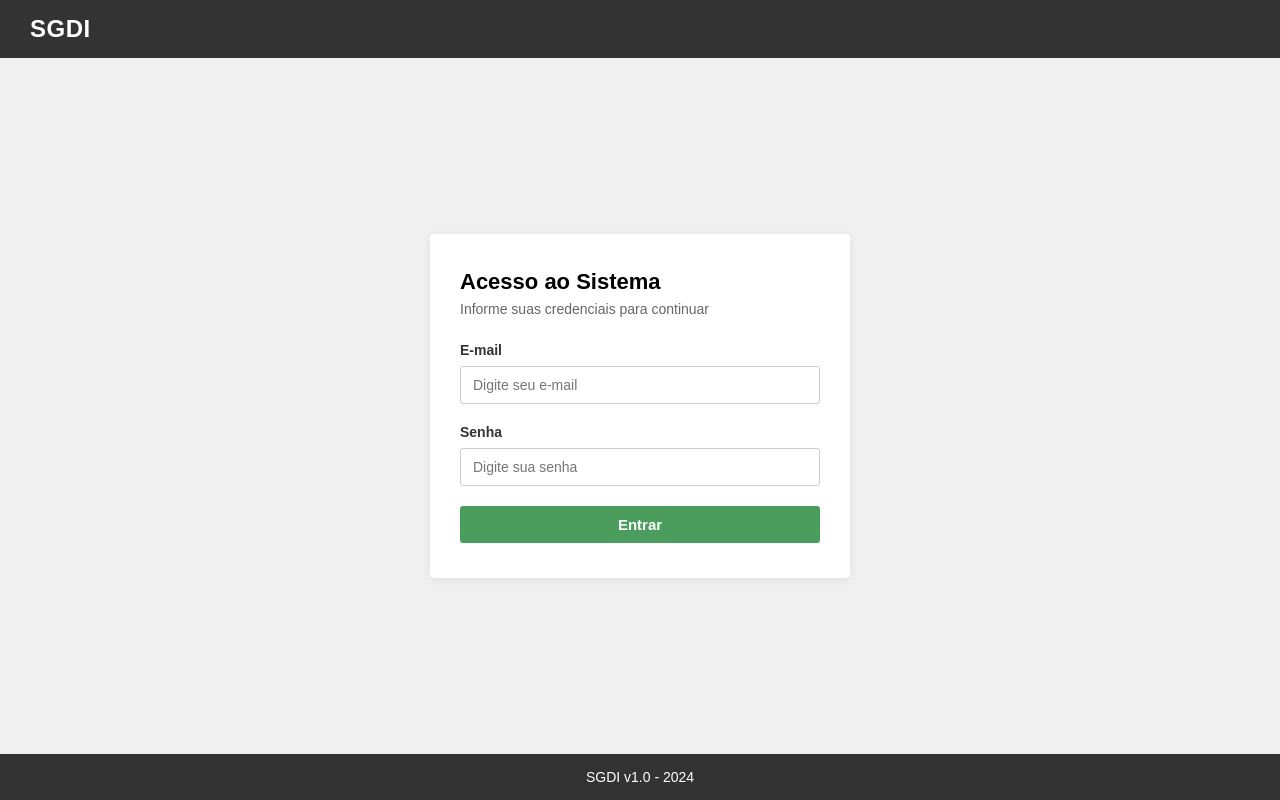
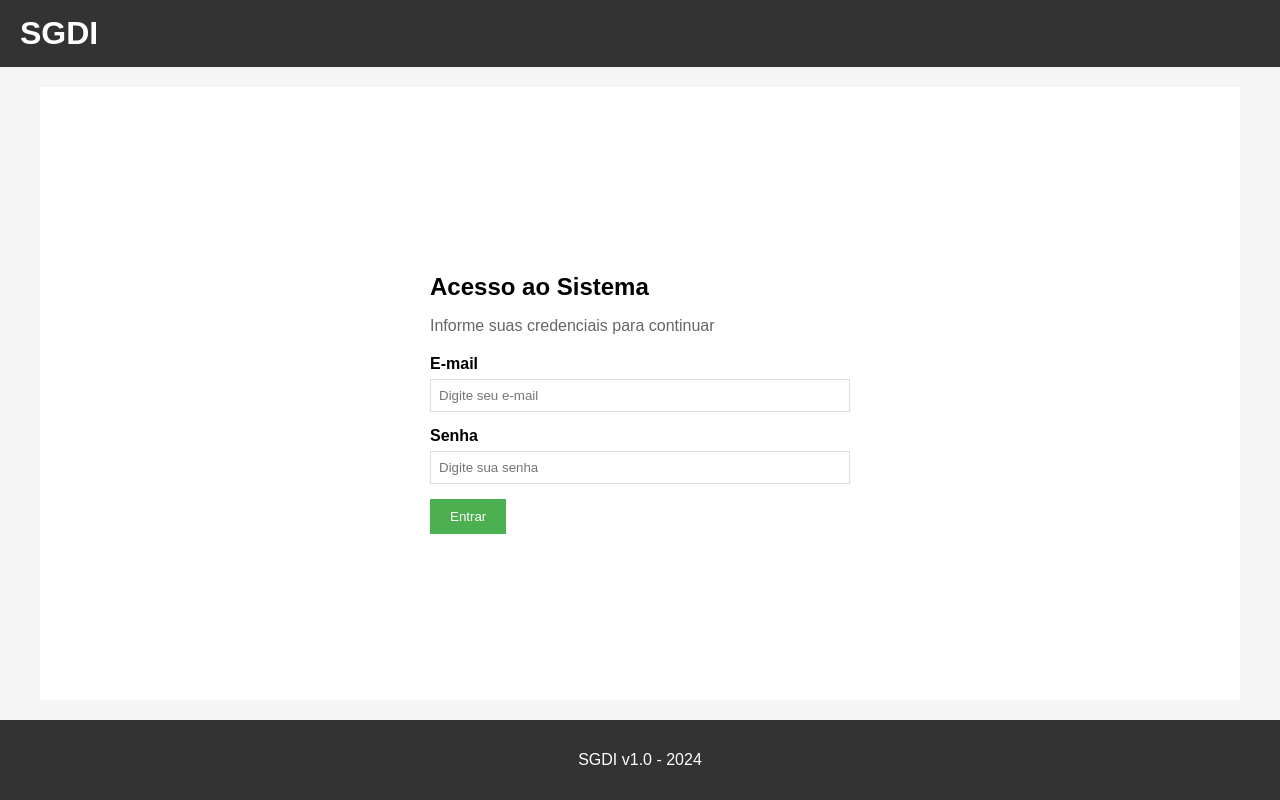
Before and after one commit to LucasFederizzi/Projeto-SGDI, a Flask app: page /login in a window 1280 px wide. Run offline with Flask 3, Linux system fonts and the light colour scheme.

Commit message:
deixei todo CSS centralizado no style.css

```diff
--- a/static/style.css
+++ b/static/style.css
@@ -103,7 +103,7 @@
     margin-bottom: 10px;
 }
 
-input[type="text"], textarea {
+input[type="text"], input[type="email"], input[type="password"], textarea {
     padding: 8px;
     border: 1px solid #ddd;
     max-width: 100%;
@@ -116,3 +116,79 @@
 .table-responsive {
     overflow-x: auto;
 }
+
+/* Menu de busca dentro do header (antes era style="display:inline" no base.html) */
+.menu-busca {
+    display: inline;
+}
+
+/* Utilitárias reaproveitadas em várias páginas */
+.flex-between {
+    display: flex;
+    justify-content: space-between;
+    align-items: center;
+}
+
+.text-danger {
+    color: red;
+}
+
+.text-muted {
+    color: #666;
+}
+
+/* index.html: trunca títulos muito longos na tabela */
+.coluna-titulo {
+    max-width: 220px;
+    white-space: nowrap;
+    overflow: hidden;
+    text-overflow: ellipsis;
+}
+
+/* detalhes.html: caixa com os dados da demanda e cada comentário */
+.detail-box {
+    border: 1px solid #ccc;
+    padding: 15px;
+    margin-bottom: 20px;
+}
+
+.comment-box {
+    background: #f0f0f0;
+    padding: 10px;
+    margin: 10px 0;
+}
+
+/* login.html: centraliza o conteúdo do container (só quando essa classe é usada) */
+.container-center {
+    display: flex;
+    justify-content: center;
+    align-items: center;
+}
+
+/* login.html: cartão central de login */
+.login-card {
+    width: 100%;
+    max-width: 420px;
+}
+
+.login-card h2 {
+    margin-bottom: 6px;
+}
+
+.login-card .subtitle {
+    margin-bottom: 20px;
+}
+
+.login-card .form-group {
+    margin-bottom: 15px;
+}
+
+.login-card label {
+    display: block;
+    margin-bottom: 6px;
+    font-weight: bold;
+}
+
+.login-card input {
+    width: 100%;
+}
--- a/templates/Login.html
+++ b/templates/Login.html
@@ -1,153 +1,11 @@
-<!DOCTYPE html>
-<html lang="pt-br">
-<head>
-    <meta charset="UTF-8">
-    <meta name="viewport" content="width=device-width, initial-scale=1.0">
-    <title>SGDI - Login</title>
-    <style>
-        * {
-            box-sizing: border-box;
-            margin: 0;
-            padding: 0;
-            font-family: Arial, Helvetica, sans-serif;
-        }
+{% extends "base.html" %}
 
-        body {
-            background-color: #f0f0f0;
-            display: flex;
-            flex-direction: column;
-            min-height: 100vh;
-        }
+{% block container_class %}container-center{% endblock %}
 
-        header {
-            background-color: #333333;
-            color: #ffffff;
-            padding: 15px 30px;
-            display: flex;
-            align-items: center;
-            justify-content: space-between;
-        }
-
-        header h1 {
-            font-size: 24px;
-            font-weight: bold;
-            letter-spacing: 0.5px;
-        }
-
-        .main-container {
-            flex: 1;
-            display: flex;
-            justify-content: center;
-            align-items: center;
-            padding: 40px 20px;
-        }
-
-        .login-card {
-            background-color: #ffffff;
-            width: 100%;
-            max-width: 420px;
-            padding: 35px 30px;
-            border-radius: 4px;
-            box-shadow: 0 2px 8px rgba(0,0,0,0.08);
-        }
-
-        .login-card h2 {
-            margin-bottom: 6px;
-            color: #000000;
-            font-size: 22px;
-        }
-
-        .login-card p.subtitle {
-            color: #666666;
-            font-size: 14px;
-            margin-bottom: 25px;
-        }
-
-        .alert-list {
-            list-style: none;
-            margin-bottom: 20px;
-        }
-
-        .alert-item {
-            background-color: #f8d7da;
-            color: #721c24;
-            border: 1px solid #f5c6cb;
-            padding: 10px 12px;
-            border-radius: 4px;
-            font-size: 14px;
-        }
-
-        .form-group {
-            margin-bottom: 20px;
-        }
-
-        .form-group label {
-            display: block;
-            margin-bottom: 8px;
-            font-weight: bold;
-            font-size: 14px;
-            color: #333333;
-        }
-
-        .form-group input {
-            width: 100%;
-            padding: 10px 12px;
-            font-size: 14px;
-            border: 1px solid #cccccc;
-            border-radius: 3px;
-            outline: none;
-        }
-
-        .form-group input:focus {
-            border-color: #4a9d5d;
-        }
-
-        .btn-submit {
-            width: 100%;
-            background-color: #4a9d5d;
-            color: #ffffff;
-            border: none;
-            padding: 10px 16px;
-            font-size: 15px;
-            font-weight: bold;
-            border-radius: 3px;
-            cursor: pointer;
-            transition: background-color 0.2s;
-        }
-
-        .btn-submit:hover {
-            background-color: #3e864f;
-        }
-
-        footer {
-            background-color: #333333;
-            color: #ffffff;
-            text-align: center;
-            padding: 15px;
-            font-size: 14px;
-        }
-    </style>
-</head>
-<body>
-
-    <header>
-        <h1>SGDI</h1>
-    </header>
-
-    <div class="main-container">
+{% block content %}
 <div class="login-card">
     <h2>Acesso ao Sistema</h2>
-            <p class="subtitle">Informe suas credenciais para continuar</p>
-
-            {% with messages = get_flashed_messages() %}
-              {% if messages %}
-                <ul class="alert-list">
-                {% for message in messages %}
-                  <li class="alert-item">{{ message }}</li>
-                {% endfor %}
-                </ul>
-              {% endif %}
-            {% endwith %}
+    <p class="subtitle text-muted">Informe suas credenciais para continuar</p>
 
     <form method="POST" action="/login">
         <div class="form-group">
@@ -160,14 +18,7 @@
             <input type="password" id="senha" name="senha" required placeholder="Digite sua senha">
         </div>
 
-                <button type="submit" class="btn-submit">Entrar</button>
+        <button type="submit">Entrar</button>
     </form>
 </div>
-    </div>
-
-    <footer>
-        SGDI v1.0 - 2024
-    </footer>
-
-</body>
-</html>
+{% endblock %}
--- a/templates/base.html
+++ b/templates/base.html
@@ -3,21 +3,20 @@
 <head>
     <title>SGDI - Sistema de Gestão de Demandas</title>
     <link rel="stylesheet" href="{{ url_for('static', filename='style.css') }}">
-    <style>
-        body { margin: 0; }
-    </style>
 </head>
 <body>
     <div class="header">
         <h1>SGDI</h1>
+        {% if session.get('email') %}
         <div class="menu">
             <a href="/">Início</a>
             <a href="/nova_demanda">Nova Demanda</a>
-            <form action="/buscar" method="GET" style="display:inline;">
-                <input type="text" name="q" placeholder="Buscar por título, nome ou ID">
+            <form action="/buscar" method="GET" class="menu-busca">
+                <input type="text" name="q" placeholder="Título, nome ou ID">
                 <button type="submit">Buscar</button>
             </form>
         </div>
+        {% endif %}
     </div>
 
     {% with messages = get_flashed_messages() %}
@@ -28,7 +27,7 @@
         {% endif %}
     {% endwith %}
 
-    <div class="container">
+    <div class="container {% block container_class %}{% endblock %}">
         {% block content %}{% endblock %}
     </div>
 
--- a/templates/detalhes.html
+++ b/templates/detalhes.html
@@ -3,7 +3,7 @@
 {% block content %}
 <h2>Detalhes da Demanda #{{ demanda[0] }}</h2>
 
-<div style="border:1px solid #ccc; padding:15px; margin-bottom:20px;">
+<div class="detail-box">
     <h3>{{ demanda[1] }}</h3>
     <p><strong>Descrição:</strong></p>
     <p>{{ demanda[2] }}</p>
@@ -23,7 +23,7 @@
 <h3>Comentários</h3>
 
 {% for comentario in comentarios %}
-<div style="background:#f0f0f0; padding:10px; margin:10px 0;">
+<div class="comment-box">
     <p><strong>{{ comentario[3] }}</strong> em {{ comentario[4] }}</p>
     <p>{{ comentario[2] }}</p>
 </div>
@@ -35,7 +35,7 @@
     <div>
         <label>Comentário:</label><br>
         <textarea name="comentario" rows="4" cols="50" maxlength="1000" required></textarea>
-        <small style="color: #666;">Máximo 1000 caracteres</small>
+        <small class="text-muted">Máximo 1000 caracteres</small>
     </div>
     <br>
     <button type="submit">Enviar Comentário</button>
--- a/templates/editar.html
+++ b/templates/editar.html
@@ -8,14 +8,14 @@
     <div>
         <label>Título:</label><br>
         <input type="text" name="titulo" value="{{ demanda[1] }}" size="50" maxlength="100" required>
-        <small style="color: #666;">Máximo 100 caracteres</small> <!--Funcional por equanto mas alterar para dentro da caixa de texto-->
+        <small class="text-muted">Máximo 100 caracteres</small> <!--Funcional por equanto mas alterar para dentro da caixa de texto-->
     </div>
     <br>
 
     <div>
         <label>Descrição:</label><br>
         <textarea name="descricao" rows="5" cols="50" maxlength="1000" required>{{ demanda[2] }}</textarea>
-        <small style="color: #666;">Máximo 1000 caracteres</small> <!--Funcional por equanto mas alterar para dentro da caixa de texto-->
+        <small class="text-muted">Máximo 1000 caracteres</small> <!--Funcional por equanto mas alterar para dentro da caixa de texto-->
     </div>
     <br>
 
--- a/templates/nova_demanda.html
+++ b/templates/nova_demanda.html
@@ -7,14 +7,14 @@
     <div>
         <label>Título:</label><br>
         <input type="text" name="titulo" size="50" maxlength="100" required>
-        <small style="color: #666;">Máximo 100 caracteres</small> <!--Funcional por equanto mas alterar para dentro da caixa de texto-->
+        <small class="text-muted">Máximo 100 caracteres</small> <!--Funcional por equanto mas alterar para dentro da caixa de texto-->
     </div>
     <br>
 
     <div>
         <label>Descrição:</label><br>
         <textarea name="descricao" rows="5" cols="50" maxlength="1000" required></textarea>
-        <small style="color: #666;">Máximo 1000 caracteres</small> <!--Funcional por equanto mas alterar para dentro da caixa de texto-->
+        <small class="text-muted">Máximo 1000 caracteres</small> <!--Funcional por equanto mas alterar para dentro da caixa de texto-->
     </div>
     <br>
 
```
Also changed, not shown: templates/index.html (+3 -13 lines), demandas.db (added). Lines whose indentation alone changed are shown as unchanged.
